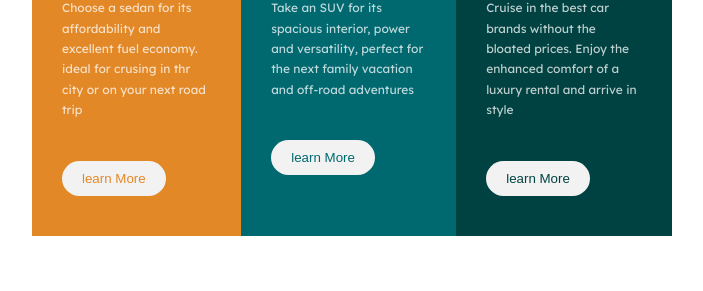
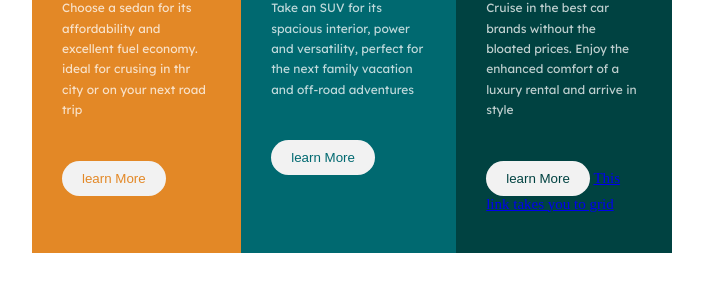
Before and after one commit to mywebpagee/zuri, a plain HTML site: page flexboxGrid/index.html in a window 1280 px wide. Shown: the part 303-594 px from the top of the page, without its empty margins (288-991 px from the left). Drawn offline with Linux system fonts and the light colour scheme.

Commit message:
Update index.html

```diff
--- a/flexboxGrid/index.html
+++ b/flexboxGrid/index.html
@@ -53,6 +53,8 @@
           </p>
 
           <input type="submit" value="learn More" class="three one-1" />
+
+          <a href="grid.html"> This link takes you to grid</a>
         </div>
       </main>
     </div>
```
